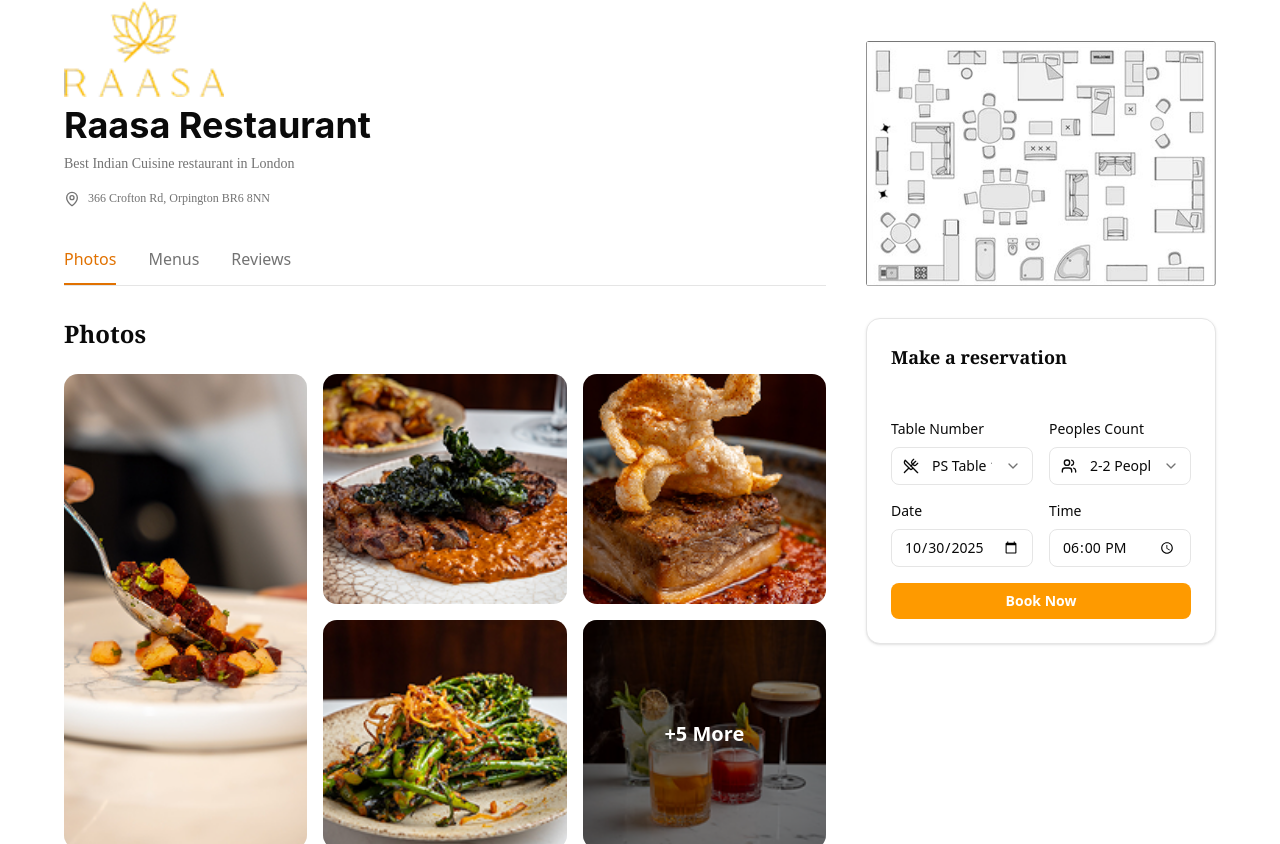
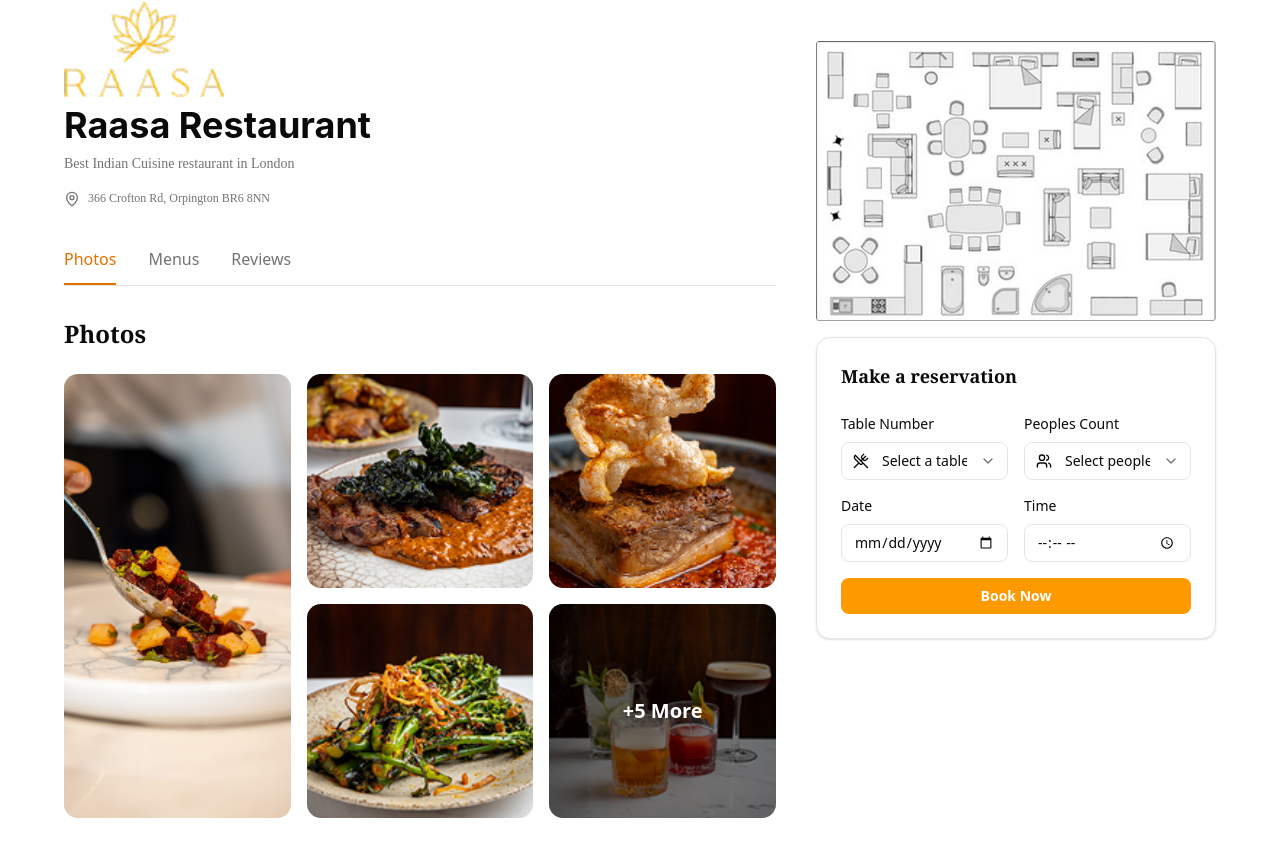
Before and after one commit to TharunKalugalla/Restaurant-Table-Reservation, a React (Vite) app: page / in a window 1280 px wide. Shown: the part 472-1316 px from the top of the page. Built offline with nearby package versions, Linux system fonts and the light colour scheme.

Commit message:
Update the logics.

```diff
--- /dev/null
+++ b/src/components/ReservationCompleteMassege.jsx
@@ -0,0 +1,66 @@
+import { Bell, Calendar, Clock, Users, UtensilsCrossed } from "lucide-react";
+import React from "react";
+import { Button } from "./ui/button";
+import reservationCompleteImage from "@/assets/Reservation_complitation.png";
+
+export default function ReservationCompleteMassege({ formData, bookingData }) {
+  return (
+    <div className="max-w-2xl mx-auto">
+      {/* Header */}
+      <div className="text-center mb-12">
+        <h1 className="text-4xl font-serif font-bold text-foreground mb-6">
+          Thank you For Choosing Us!
+        </h1>
+
+        {/* Booking Details */}
+        <div className="flex flex-wrap justify-center gap-6 text-sm text-muted-foreground">
+          <div className="flex items-center gap-2">
+            <UtensilsCrossed className="w-4 h-4" />
+            <span>{bookingData.table || "Table"}</span>
+          </div>
+          <div className="flex items-center gap-2">
+            <Calendar className="w-4 h-4" />
+            <span>{bookingData.date || "Date"}</span>
+          </div>
+          <div className="flex items-center gap-2">
+            <Clock className="w-4 h-4" />
+            <span>{bookingData.time || "Time"}</span>
+          </div>
+          <div className="flex items-center gap-2">
+            <Users className="w-4 h-4" />
+            <span>{bookingData.people || "People"}</span>
+          </div>
+        </div>
+      </div>
+
+      {/* Food Image */}
+      <div className="mb-8 items-center flex justify-center">
+        <img
+          src={reservationCompleteImage}
+          alt="Raasa Restaurant Signature Dish"
+          className="h-64 object-cover rounded-md"
+        />
+      </div>
+
+      {/* Action Buttons */}
+      <div className="flex flex-col gap-y-1 mb-8">
+        <a href="/">
+          <Button className="w-full bg-amber-500 hover:bg-amber-600 text-white font-semibold py-3 rounded-md transition cursor-pointer">
+            Home
+          </Button>
+        </a>
+        <Button className="w-full bg-red-600 hover:bg-red-700 text-white font-semibold py-3 rounded-md transition flex items-center justify-center gap-2 cursor-pointer">
+          Notify Me
+          <Bell className="w-4 h-4" />
+        </Button>
+      </div>
+
+      {/* Footer Text */}
+      <p className="text-sm text-muted-foreground text-center leading-relaxed">
+        Lorem ipsum is simply dummy text of the printing and typesetting
+        industry. Lorem ipsum has been the industry's standard dummy text ever
+        since the 1500s, when an unknown printer took
+      </p>
+    </div>
+  );
+}
--- a/src/components/ReservationForm.jsx
+++ b/src/components/ReservationForm.jsx
@@ -3,13 +3,15 @@ import { Button } from "@/components/ui/button";
 import { Card } from "@/components/ui/card";
 import map from "@/assets/map.png";
 import { Users, UtensilsCrossed, ChevronDown } from "lucide-react";
+import { useNavigate } from "react-router-dom";
 
 export default function ReservationForm() {
+  const navigate = useNavigate();
   const [formData, setFormData] = useState({
-    table: "PS Table 1",
-    people: "2-2 People",
-    date: "2025-10-30",
-    time: "18:00",
+    table: "",
+    people: "",
+    date: "",
+    time: "",
   });
 
   const handleChange = (e) => {
@@ -19,7 +21,8 @@ export default function ReservationForm() {
 
   const handleSubmit = (e) => {
     e.preventDefault();
-    console.log("Reservation submitted:", formData);
+    // Navigate to /booking with state
+    navigate("/booking", { state: formData });
   };
 
   return (
@@ -28,13 +31,13 @@ export default function ReservationForm() {
         <img src={map} alt="Map" />
       </div>
 
-      <Card className="p-6 border border-border mt-8">
-        <h3 className="text-lg font-serif font-bold text-foreground mb-6">
+      <Card className="p-6 border border-border mt-4">
+        <h3 className="text-lg font-serif font-bold text-foreground">
           Make a reservation
         </h3>
 
-        <form className="space-y-4">
-          {/* Table and People Selection */}
+        <form onSubmit={handleSubmit} className="space-y-4">
+          {/* Table */}
           <div className="grid grid-cols-2 gap-4">
             <div>
               <label className="block text-sm font-medium text-foreground mb-2">
@@ -45,17 +48,20 @@ export default function ReservationForm() {
                 <select
                   name="table"
                   value={formData.table}
+                  required
                   onChange={handleChange}
                   className="w-full pl-10 pr-10 py-2 border border-border rounded-md bg-background text-foreground text-sm appearance-none"
                 >
-                  <option>PS Table 1</option>
-                  <option>PS Table 2</option>
-                  <option>PS Table 3</option>
+                  <option value="">Select a table</option>
+                  <option value="PS Table 1">PS Table 1</option>
+                  <option value="PS Table 2">PS Table 2</option>
+                  <option value="PS Table 3">PS Table 3</option>
                 </select>
                 <ChevronDown className="absolute right-3 top-1/2 transform -translate-y-1/2 w-4 h-4 text-muted-foreground pointer-events-none" />
               </div>
             </div>
 
+            {/* People */}
             <div>
               <label className="block text-sm font-medium text-foreground mb-2">
                 Peoples Count
@@ -66,11 +72,13 @@ export default function ReservationForm() {
                   name="people"
                   value={formData.people}
                   onChange={handleChange}
+                  required
                   className="w-full pl-10 pr-10 py-2 border border-border rounded-md bg-background text-foreground text-sm appearance-none"
                 >
-                  <option>2-2 People</option>
-                  <option>4-4 People</option>
-                  <option>6-6 People</option>
+                  <option value="">Select people count</option>
+                  <option value="2-2 People">2-2 People</option>
+                  <option value="4-4 People">4-4 People</option>
+                  <option value="6-6 People">6-6 People</option>
                 </select>
                 <ChevronDown className="absolute right-3 top-1/2 transform -translate-y-1/2 w-4 h-4 text-muted-foreground pointer-events-none" />
               </div>
@@ -88,6 +96,8 @@ export default function ReservationForm() {
                 name="date"
                 value={formData.date}
                 onChange={handleChange}
+                required
+                placeholder="Select date"
                 className="w-full px-3 py-2 border border-border rounded-md bg-background text-foreground text-sm"
               />
             </div>
@@ -101,20 +111,19 @@ export default function ReservationForm() {
                 name="time"
                 value={formData.time}
                 onChange={handleChange}
+                required
+                placeholder="Select time"
                 className="w-full px-3 py-2 border border-border rounded-md bg-background text-foreground text-sm"
               />
             </div>
           </div>
 
-          {/* Navigation Button */}
-          <a href="/booking">
-            <Button
-              type="button"
-              className="w-full bg-amber-500 hover:bg-amber-600 text-white font-semibold py-2 rounded-md transition cursor-pointer"
-            >
-              Book Now
-            </Button>
-          </a>
+          <Button
+            type="submit" // must be submit
+            className="w-full bg-amber-500 hover:bg-amber-600 text-white font-semibold py-2 rounded-md transition cursor-pointer"
+          >
+            Book Now
+          </Button>
         </form>
       </Card>
     </div>
--- a/src/pages/Home.jsx
+++ b/src/pages/Home.jsx
@@ -81,7 +81,7 @@
 //   );
 // }
 
-import React from "react";
+import React, { useRef, useState } from "react";
 import coverImage from "@/assets/banner.png";
 import Logo from "@/assets/rasa_logo.png";
 import { MapPin } from "lucide-react";
@@ -91,10 +91,10 @@ import Reviews from "@/components/Review";
 import ReservationForm from "@/components/ReservationForm";
 
 export default function Home() {
-  const [activeTab, setActiveTab] = React.useState("photos");
-  const photosRef = React.useRef(null);
-  const menusRef = React.useRef(null);
-  const reviewsRef = React.useRef(null);
+  const [activeTab, setActiveTab] = useState("photos");
+  const photosRef = useRef(null);
+  const menusRef = useRef(null);
+  const reviewsRef = useRef(null);
 
   const handleScrollTo = (ref) => {
     if (ref && ref.current) {
@@ -114,7 +114,7 @@ export default function Home() {
       </div>
 
       {/* Body Section */}
-      <div className="grid grid-cols-1 md:grid-cols-[1fr_350px] max-w-6xl w-full mt-8 mx-auto mb-4 p-4 lg:p-0 gap-10">
+      <div className="grid grid-cols-1 md:grid-cols-[1fr_400px] max-w-6xl w-full mt-8 mx-auto mb-4 p-4 lg:p-0 gap-10">
         {/* Left: Scrollable Content */}
         <div className="flex flex-col">
           <div className="mb-4">
```
Also changed, not shown: src/pages/Booking.jsx (+144 -26 lines), src/assets/Reservation_complitation.png (added).
